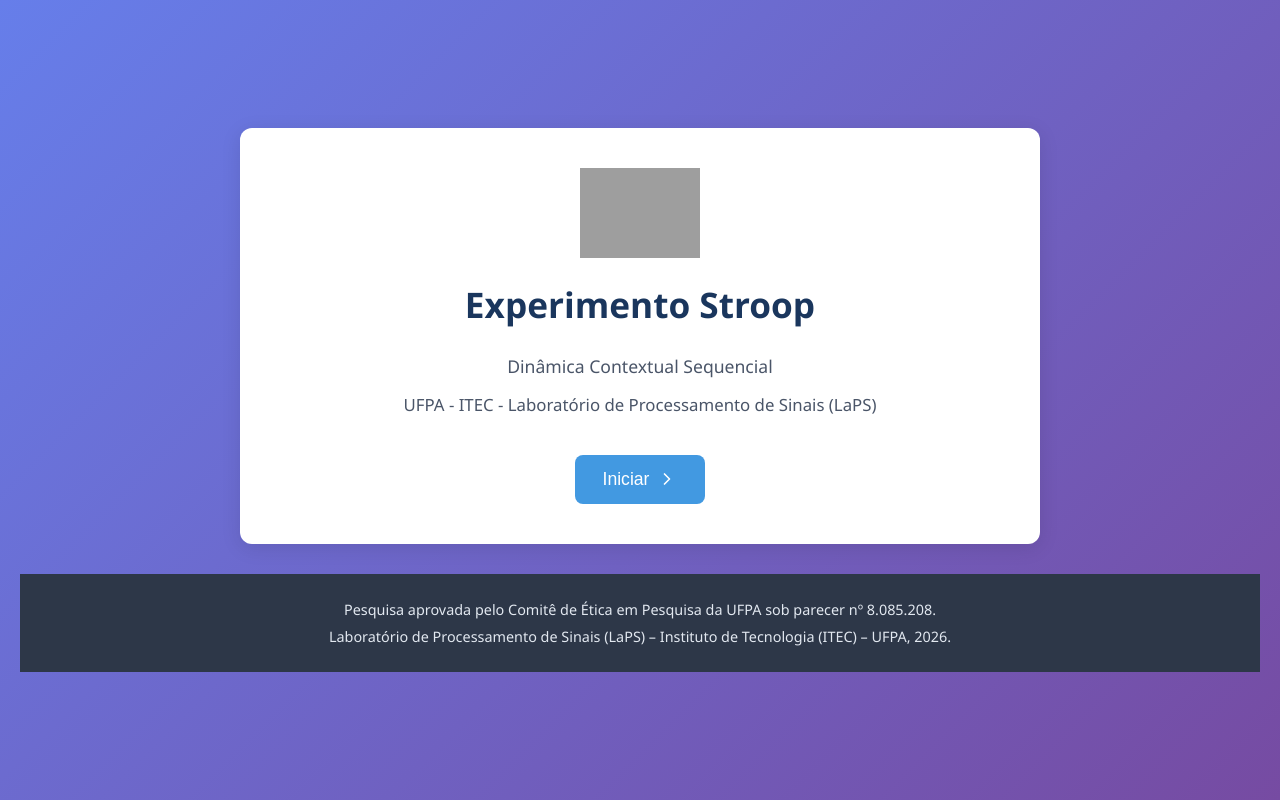
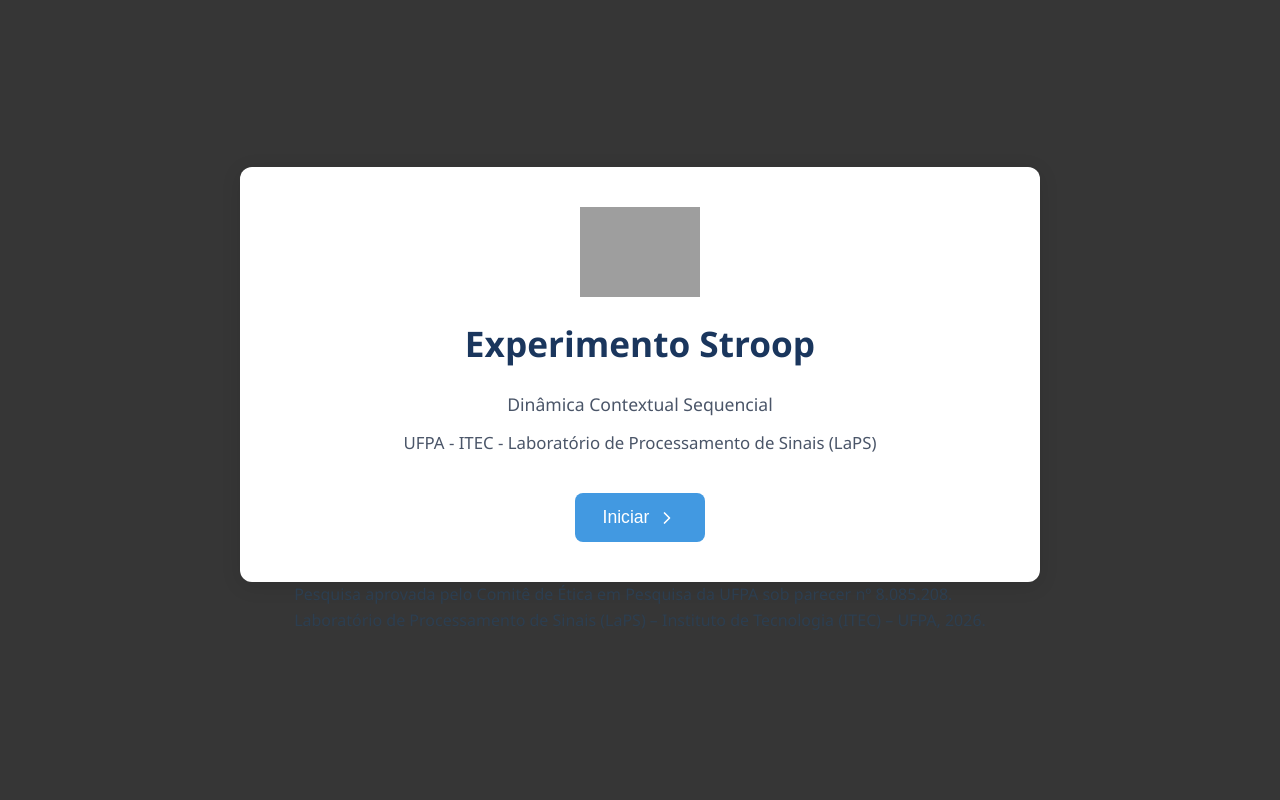
Before and after one commit to labneuroexperiment/stroop-experiment-ufpa, a React (Vite) app: page / in a window 1280 px wide. Built offline with nearby package versions, Linux system fonts and the light colour scheme; grey boxes are pictures that could not be loaded.

Commit message:
Update styles.css

```diff
--- a/src/styles.css
+++ b/src/styles.css
@@ -27,7 +27,7 @@ body {
   flex-direction: column;
   align-items: center;
   justify-content: center;
-  background: linear-gradient(135deg, #667eea 0%, #764ba2 100%);
+  background: linear-gradient(135deg, #363636 0%, #363636 100%);
   padding: 20px;
 }
 
@@ -345,25 +345,18 @@ h2 {
 
 /* ===================== RODAPÉ ===================== */
 
-.page-footer {
-  position: relative;
-  background-color: #2d3748;
-  color: #e2e8f0;
-  padding: 20px;
-  text-align: center;
-  font-size: 0.9rem;
-  line-height: 1.6;
-  margin-top: 30px;
-  width: 100%;
+.footer {
+    background-color: #2d3748;
+    color: #e2e8f0;
+    text-align: center;
+    padding: 20px;
+    font-size: 0.9rem;
+    margin-top: auto;
 }
 
-.page-footer p {
-  margin: 4px 0;
-  font-weight: 400;
-}
-
-.page-footer p:first-child {
-  font-weight: 500;
+.footer p {
+    margin-bottom: 5px;
+    color: #e2e8f0;
 }
 
 /* ===================== LOGO ===================== */
```
